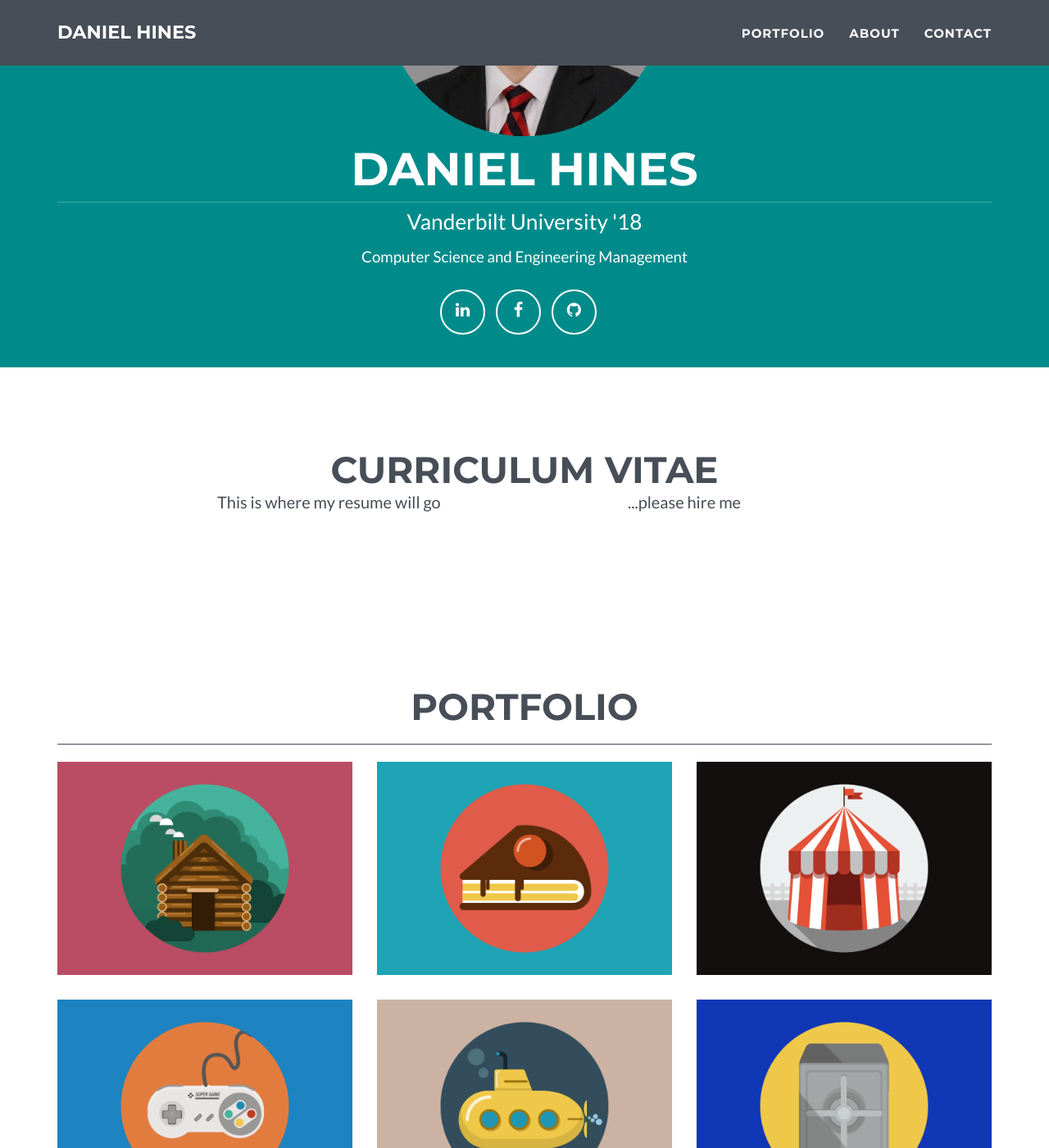
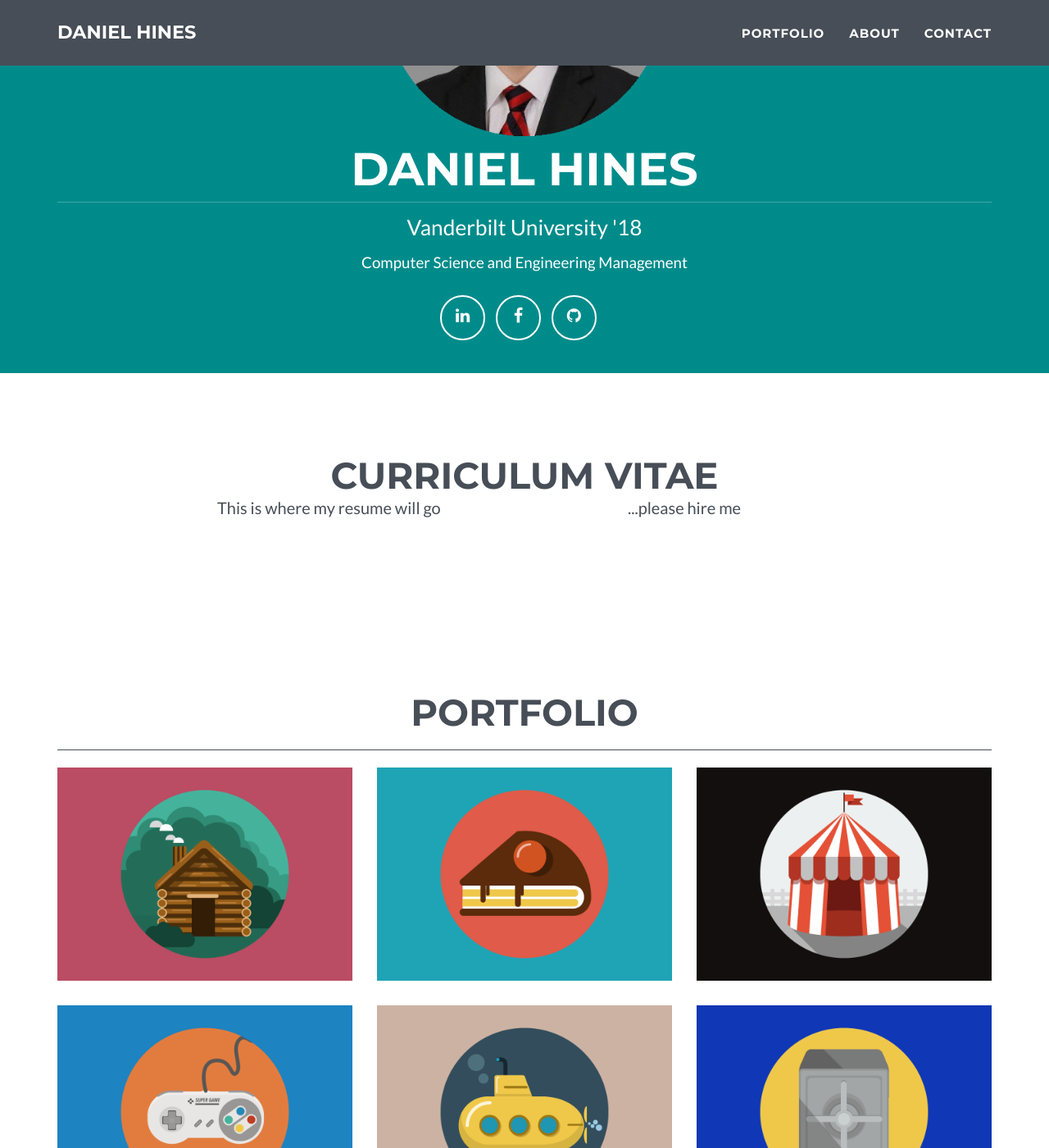
Before and after one commit to danielchines/danielchines.github.io, a Jekyll site: the page built from index.html, in a window 1280 px wide and 1400 px high, scrolled down 310 px. Shown: the whole window at 82% size. Built offline with Jekyll 4.4.1, drawn with Linux system fonts in a browser that asks for light colours.

Commit message:
Update main.css

```diff
--- a/_includes/css/main.css
+++ b/_includes/css/main.css
@@ -122,7 +122,7 @@ header .header-col {
 }
 
     header .intro-text .school {
-        padding-top: 5px;
+        padding-top: 12px;
         font-size: 1.75em;
         font-weight: 300;
     }
```
